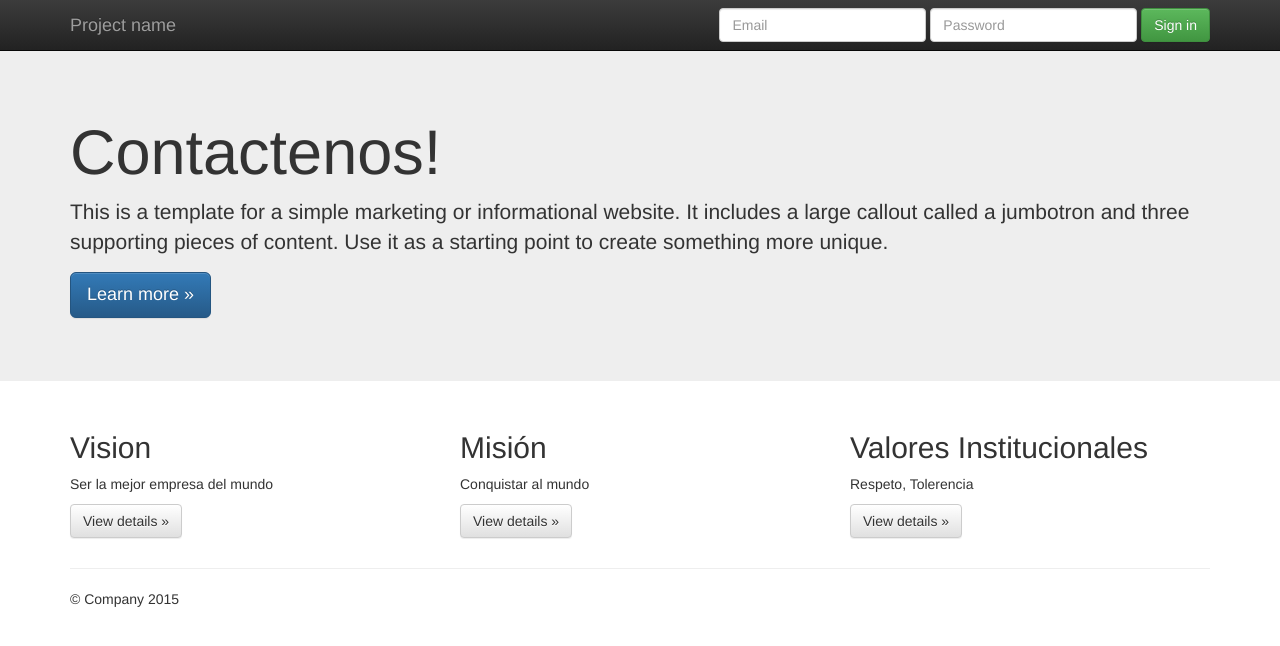
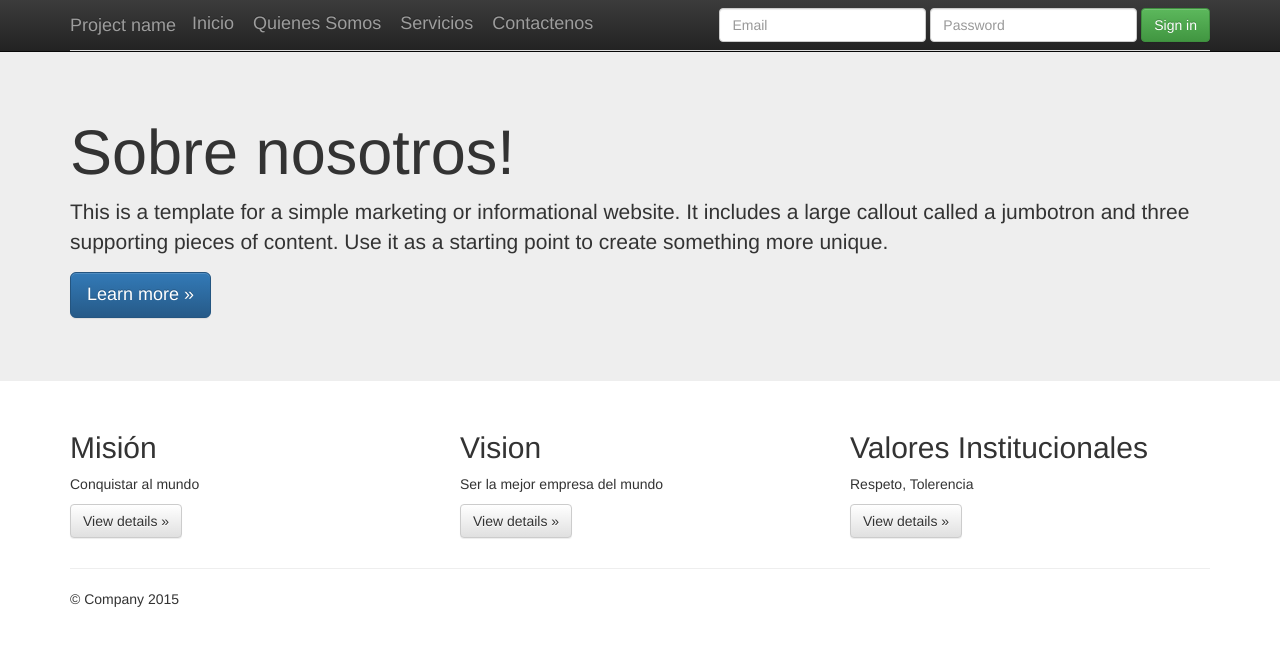
Before and after one commit to EnderWiggings/demo-website, a plain HTML site: page sobre-nosotros.html in a window 1280 px wide. Drawn offline with nearby package versions, Linux system fonts and the light colour scheme.

Commit message:
Se agrega informacion corportiva en sobre-nosotros.html

```diff
--- a/sobre-nosotros.html
+++ b/sobre-nosotros.html
@@ -48,6 +48,15 @@
             </div>
             <button type="submit" class="btn btn-success">Sign in</button>
           </form>
+
+          <!-- Menú Normal -->
+    <ul class="nav nav-tabs" >
+        <li class="nav-item"><a class="navbar-brand active" href="index.html">Inicio</a></li>
+        <li class="nav-item"><a class="navbar-brand" href="sobre-nosotros.html">Quienes Somos</a></li>
+        <li class="nav-item"><a class="navbar-brand" href="">Servicios</a></li>
+        <li class="nav-item"><a class="navbar-brand" href="contactenos.html">Contactenos</a></li>
+    </ul>
+
         </div><!--/.navbar-collapse -->
       </div>
     </nav>
@@ -55,7 +64,7 @@
     <!-- Main jumbotron for a primary marketing message or call to action -->
     <div class="jumbotron">
       <div class="container">
-        <h1>Contactenos!</h1>
+        <h1>Sobre nosotros!</h1>
         <p>This is a template for a simple marketing or informational website. It includes a large callout called a jumbotron and three supporting pieces of content. Use it as a starting point to create something more unique.</p>
         <p><a class="btn btn-primary btn-lg" href="#" role="button">Learn more &raquo;</a></p>
       </div>
@@ -65,15 +74,15 @@
       <!-- Example row of columns -->
       <div class="row">
         <div class="col-md-4">
+          <h2>Misión</h2>
+          <p>Conquistar al mundo </p>
+          <p><a class="btn btn-default" href="#" role="button">View details &raquo;</a></p>
+       </div>
+        <div class="col-md-4">
           <h2>Vision</h2>
           <p>Ser la mejor empresa del mundo</p>
           <p><a class="btn btn-default" href="#" role="button">View details &raquo;</a></p>
         </div>
-        <div class="col-md-4">
-          <h2>Misión</h2>
-          <p>Conquistar al mundo </p>
-          <p><a class="btn btn-default" href="#" role="button">View details &raquo;</a></p>
-       </div>
         <div class="col-md-4">
           <h2>Valores Institucionales</h2>
           <p>Respeto, Tolerencia</p>
```
